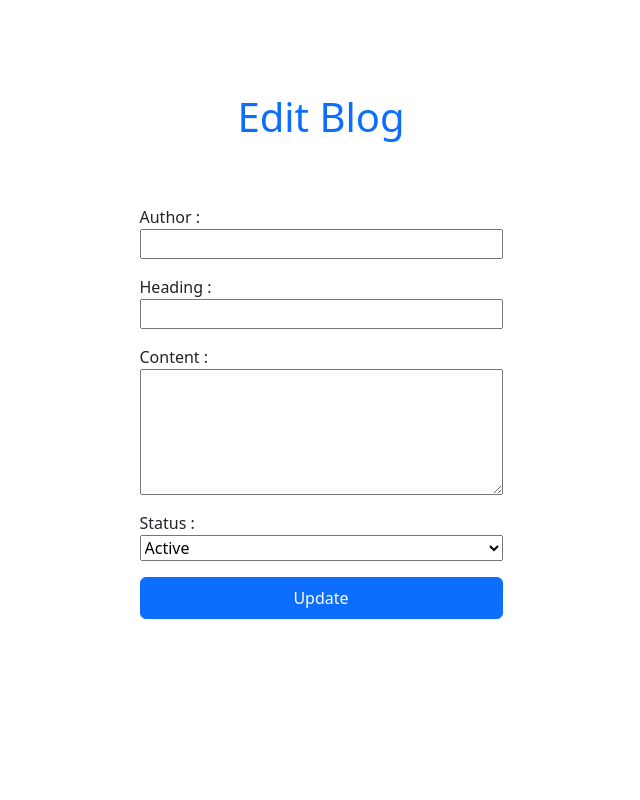
After one commit to angelo-1/ajax_crud_blog, a PHP site: page /edit_blog.php in a window 1280 px wide. The commit adds this page. Shown: the whole page, without its empty margins (319-959 px from the left). Run offline with PHP 8.4, Linux system fonts and the light colour scheme.

Commit message:
Create,Read,Update,Delete

```diff
--- /dev/null
+++ b/edit_blog.php
@@ -0,0 +1,47 @@
+<?php
+$slno = isset($_GET['slno']) ? $_GET['slno']:'';
+$author = isset($_GET['author']) ? urldecode($_GET['author']) : '';
+$heading = isset($_GET['heading']) ? $_GET['heading'] : '';
+$content = isset($_GET['content']) ? $_GET['content'] : '';
+$statuses = isset($_GET['statuses']) ? $_GET['statuses'] : '';
+echo $author;
+ ?>
+
+<!DOCTYPE html>
+<html lang="en">
+<head>
+    <meta charset="UTF-8">
+    <meta name="viewport" content="width=device-width, initial-scale=1.0">
+    <title>Edit Blog</title>
+    <link rel="stylesheet" href="bootstrap/dist/css/bootstrap.min.css">
+</head>
+<body>
+    <div class="container-fluid d-flex vh-100 justify-content-center flex-column">
+        <h1 class="text-center text-primary">Edit Blog</h1>
+        <div class="container w-75 d-flex justify-content-center align-items-center flex-column">
+            <form method="post" class="d-flex flex-column w-50 p-5">
+                <label for="editAuthor" class="mt-2">Author : </label>
+                <input type="text" id="editAuthor" name="aname" class="mb-2" value="<?php echo $author ?>">
+                <label for="editHeading" class="mt-2">Heading : </label>
+                <input type="text" id="editHeading" name="heading" class="mb-2" value="<?php echo $heading ?>">
+                <label for="editContent" class="mt-2">Content : </label>
+                <textarea name="content" id="editContent" cols="30" rows="5" class="mb-2"><?php echo $content ?></textarea>
+                <label for="editStatus" class="mt-2">Status : </label>
+                <select name="status" id="editStatus" class="w-100 mb-2">
+                    <option value="active" <?php echo ($statuses == 'active') ? 'selected' : ''; ?>>Active</option>
+                    <option value="inactive" <?php echo ($statuses == 'inactive') ? 'selected' : ''; ?>>Inactive</option>
+                </select>
+                <input type="number" id="slNumber" value="<?php echo $slno ?>" disabled hidden>
+                <button type="button" onclick="editBlog()" class="my-2 p-2 btn btn-primary">Update</button>
+            </form>
+            <p id="successNote" class="text-success"></p>
+            <p id="errorNote" class="text-danger"></p>
+        </div>
+    </div>
+    <script src="bootstrap/dist/js/bootstrap.min.js"></script>
+    <script src="https://ajax.googleapis.com/ajax/libs/jquery/1.12.4/jquery.min.js"></script>
+    <script src="validate.js"></script>
+
+
+</body>
+</html>
--- a/index.php
+++ b/index.php
@@ -13,8 +13,8 @@
             <div class="row">
                 <div class="col m-auto"><a href="create.php" class="btn btn-primary">Create</a></div>
                 <div class="col m-auto"><a href="view_blog.php" class="btn btn-primary">Read</a></div>
-                <div class="col m-auto"><a href="update.php" class="btn btn-primary">Update</a></div>
-                <div class="col m-auto"><a href="delete.php" class="btn btn-primary">Delete</a></div>
+                <div class="col m-auto"><a href="update.php" class="btn btn-primary">Update/Delete</a></div>
+                <!-- <div class="col m-auto"><a href="delete.php" class="btn btn-primary">Delete</a></div> -->
             </div>
         </div>
     </div>
--- a/validate.js
+++ b/validate.js
@@ -53,13 +53,14 @@ function viewBlog() {
         },
         success: function (data) {
             var responseData = JSON.parse(data);
-            console.log(responseData)
+            console.log(responseData);
 
             if (responseData.status === 'success') {
                 var blogList = $('#blogList');
-
+                var blogTable = $('#blogTable');
                 // Clear existing content
                 blogList.empty();
+                blogTable.empty();
 
                 // Append new data to the HTML element
                 responseData.data.forEach(function (blog) {
@@ -70,6 +71,19 @@ function viewBlog() {
                     blogHtml += '</div>';
                     blogList.append(blogHtml);
                 });
+                responseData.data.forEach(function (blogs) {
+                    var blogHtml2 = '<tr>';
+                    blogHtml2 += '<td>' + blogs.slno + '</td>';
+                    blogHtml2 += '<td>' + blogs.heading + '</td>';
+                    blogHtml2 += '<td>' + blogs.content + '</td>';
+                    blogHtml2 += '<td>' + blogs.author + '</td>';
+                    blogHtml2 += '<td>' + blogs.statuses + '</td>';
+                    // blogHtml2 += '<td><button type="button" class="btn btn-primary" onclick=editBlog(' + blogs.slno + ',' + blogs.heading + ',' + blogs.content + ',' + blogs.author + ',' + blogs.statuses + ')>Edit</button>';
+                    blogHtml2 += '<td><a href="edit_blog.php?slno='+blogs.slno+'&heading='+blogs.heading+'&content='+blogs.content+'&author='+blogs.author+'&statuses='+blogs.statuses+'" type="button" class="btn btn-primary">Edit</a></td>';
+                    blogHtml2 += '<td><button type="button" class="btn btn-danger" onclick=deleteBlog(' + blogs.slno + ')>Delete</button>';
+                    blogHtml2 += '</tr>';
+                    blogTable.append(blogHtml2);
+                });
             } else {
                 console.log('Error: ' + responseData.message);
             }
@@ -79,3 +93,122 @@ function viewBlog() {
         }
     });
 }
+
+
+// update view
+
+function updateViewBlog() {
+    $.ajax({
+        url: 'blog.php',
+        method: 'POST',
+        data: {
+            ref: 'angeloblog',
+            action: 'updateviewblog'
+        },
+        success: function (data) {
+            var responseData = JSON.parse(data);
+            console.log(responseData);
+
+            if (responseData.status === 'success') {
+                var blogTable = $('#blogTable');
+                // Clear existing content
+                blogTable.empty();
+
+                responseData.data.forEach(function (blogs) {
+                    var blogHtml2 = '<tr>';
+                    blogHtml2 += '<td>' + blogs.slno + '</td>';
+                    blogHtml2 += '<td>' + blogs.heading + '</td>';
+                    blogHtml2 += '<td>' + blogs.content + '</td>';
+                    blogHtml2 += '<td>' + blogs.author + '</td>';
+                    blogHtml2 += '<td>' + blogs.statuses + '</td>';
+                    blogHtml2 += '<td><a href="edit_blog.php?slno='+blogs.slno+'&heading='+blogs.heading+'&content='+blogs.content+'&author='+blogs.author+'&statuses='+blogs.statuses+'" type="button" class="btn btn-primary">Edit</a></td>';
+                    blogHtml2 += '<td><button type="button" class="btn btn-danger" onclick=deleteBlog(' + blogs.slno + ')>Delete</button>';
+                    blogHtml2 += '</tr>';
+                    blogTable.append(blogHtml2);
+                });
+            } else {
+                console.log('Error: ' + responseData.message);
+            }
+        },
+        error: function (xhr, status, error) {
+            console.log('Error: ' + error);
+        }
+    });
+}
+
+// delete blog
+
+function deleteBlog(blogId) {
+
+    var confirmDelete = confirm('Are you sure you want to delete this blog?');
+    if (confirmDelete) {
+        $.ajax({
+            url: 'blog.php',
+            method: 'POST',
+            data: {
+                ref: 'angeloblog',
+                action: 'deleteblog',
+                blogId: blogId
+            },
+            success: function (data) {
+                console.log(data);
+                var data =JSON.parse(data);
+                if (data.status=="success") {
+                    alert('Deleted Successfully');
+                    setTimeout(function () {
+                        window.location.href = "update.php";
+                    }, 1000);
+                } else {
+                    alert('Error: ' + data.message);
+                }
+            },
+            error: function (xhr, status, error) {
+                console.log('Error deleting blog: ' + error);
+            }
+        });
+    }
+}
+
+
+// update blog
+function editBlog(){
+    var author = $('#editAuthor').val();
+    var heading = $('#editHeading').val();
+    var content = $('#editContent').val();
+    var statuses = $('#editStatus').val();
+    var slno = $('#slNumber').val();
+console.log(author,"check");
+    if((author || heading || content || statuses ||slno)==true){
+    return false;
+    }
+    else{
+        $.ajax({
+            url: 'blog.php',
+            method: 'POST',
+            data: {
+                author: author,
+                heading: heading,
+                content: content,
+                statuses: statuses,
+                slno: slno,
+                ref: "angeloblog",
+                action: "updateblog"
+            },
+            success: function (data) {
+                console.log(data);
+                var data =JSON.parse(data);
+                if (data.status=="success") {
+                    $('#successNote').html('Updated Successfully');
+                    $('#errorNote').html('');
+                    setTimeout(function () {
+                        window.location.href = "update.php";
+                    }, 2500);
+                } else {
+                    $('#successNote').html('');
+                    $('#errorNote').html('Error: ' + data.message);
+                }
+            },
+
+        });
+    }
+}
```
Also changed, not shown: blog.php (+69 -0 lines), update.php (+39 -0 lines).
